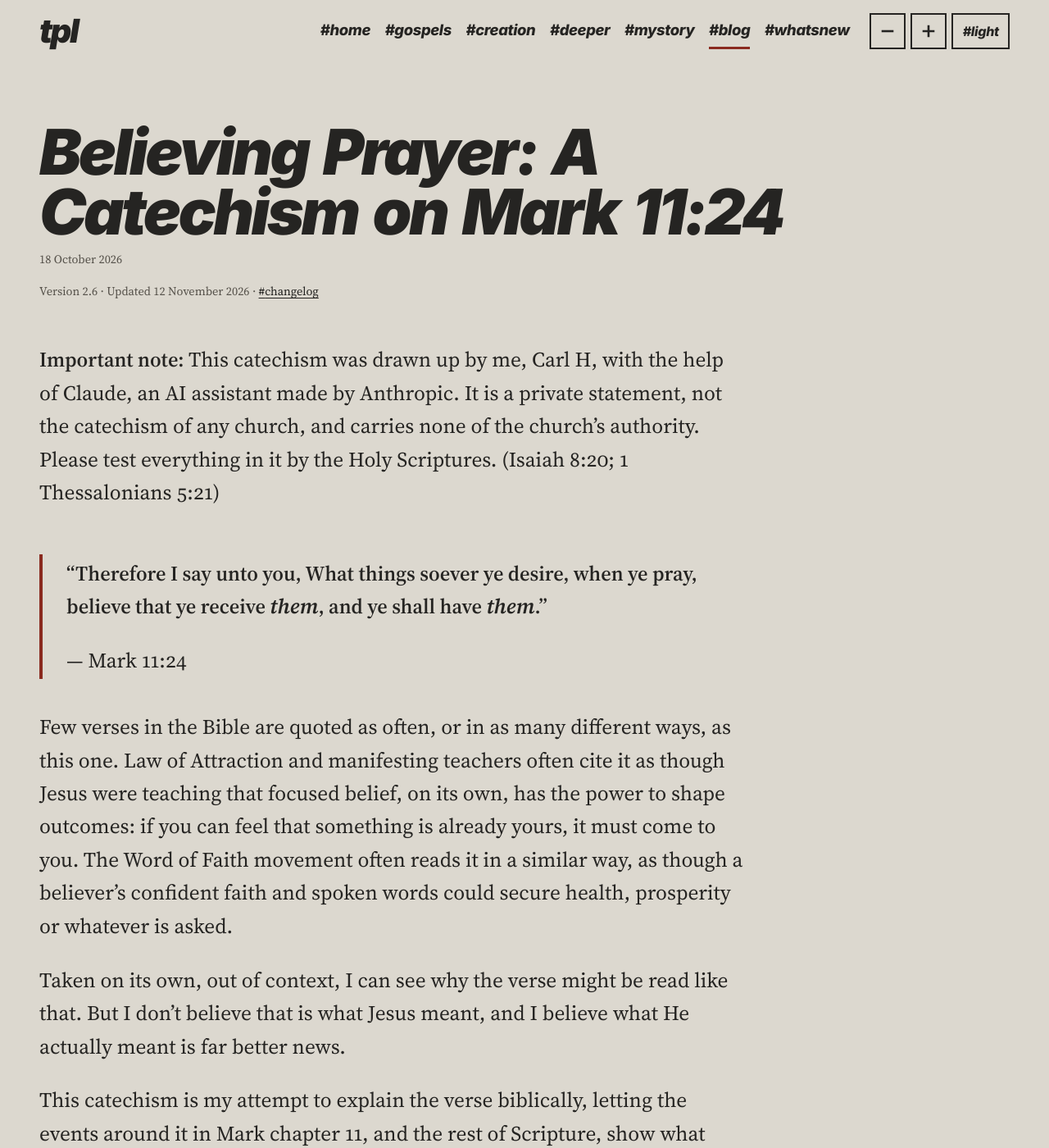
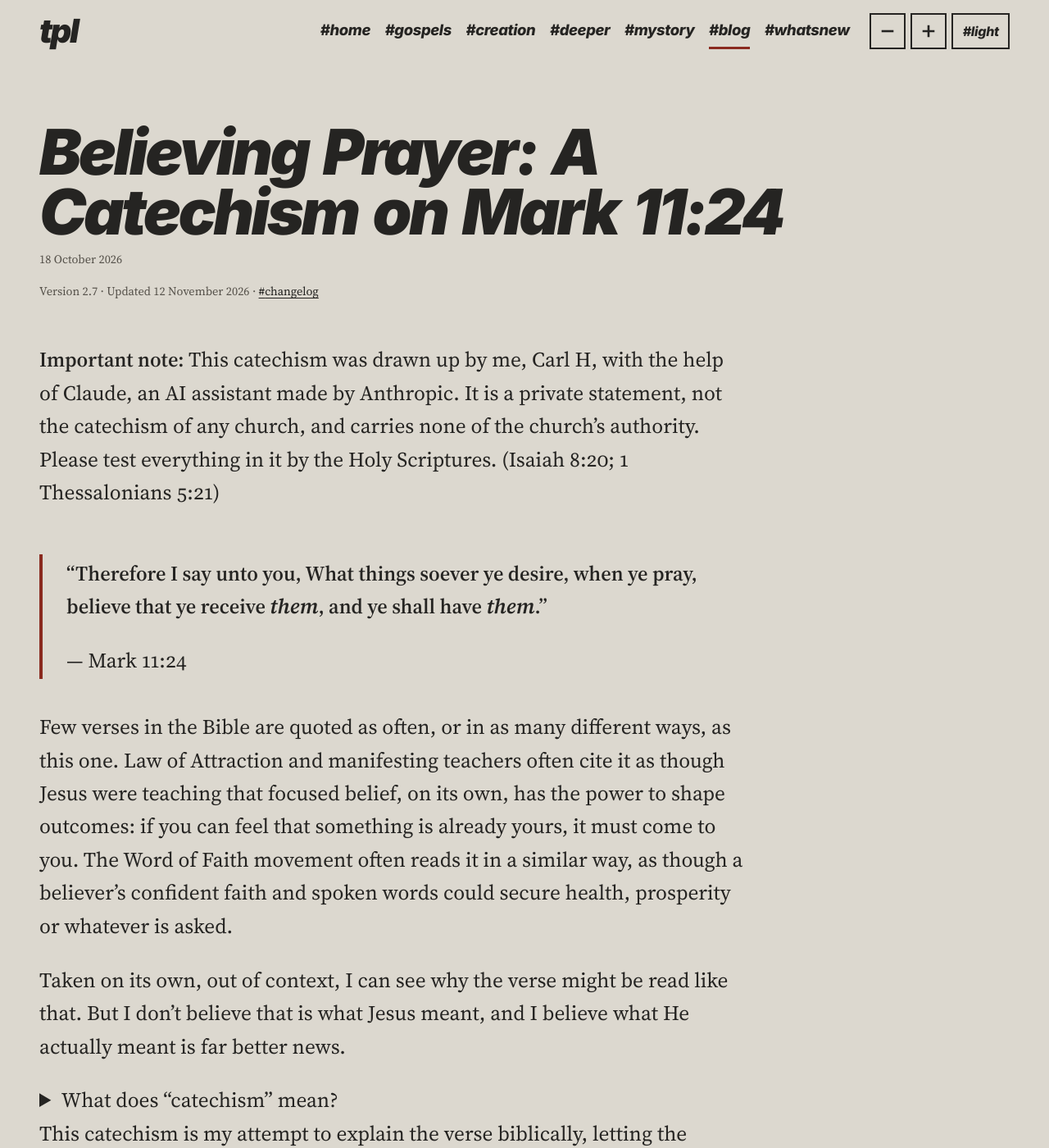
Before and after one commit to ForestWalkUK/truthpeaceandlove, a Jekyll site: the page built from _posts/2026-10-18-believing-prayer-catechism-mark-11-24.md, in a window 1280 px wide and 1400 px high. Shown: the whole window at 82% size. Built offline with Jekyll 4.4.1, drawn with Linux system fonts in a browser that asks for light colours; part of the change alters nothing that is shown.

Commit message:
Catechism v2.7: add expandable explanation of the word catechism
Co-Authored-By: Claude Opus 5.5 <noreply@anthropic.com>

```diff
--- a/_posts/2026-10-18-believing-prayer-catechism-mark-11-24.md
+++ b/_posts/2026-10-18-believing-prayer-catechism-mark-11-24.md
@@ -3,6 +3,9 @@ title: "Believing Prayer: A Catechism on Mark 11:24"
 sections: [otherbeliefs, deeper]
 document: catechism
 changes:
+  - version: "2.7"
+    date: 2026-11-12
+    note: "An expandable line added to the introduction, explaining the word “catechism” and its origin in the Greek katēcheō (Luke 1:4)."
   - version: "2.6"
     date: 2026-11-12
     note: "Q. 38: Christ as the Saviour of the world, setting creation free from the effects of the fall; the “all things” of Romans 8:32 crowned by God giving Himself to His people for ever, in the new heavens and the new earth; references added."
@@ -62,6 +65,11 @@ changes:
 Few verses in the Bible are quoted as often, or in as many different ways, as this one. Law of Attraction and manifesting teachers often cite it as though Jesus were teaching that focused belief, on its own, has the power to shape outcomes: if you can feel that something is already yours, it must come to you. The Word of Faith movement often reads it in a similar way, as though a believer’s confident faith and spoken words could secure health, prosperity or whatever is asked.
 
 Taken on its own, out of context, I can see why the verse might be read like that. But I don’t believe that is what Jesus meant, and I believe what He actually meant is far better news.
+
+<details>
+<summary>What does “catechism” mean?</summary>
+<p>The word “catechism” comes from the Greek <em>katēcheō</em>, meaning to teach by word of mouth, literally to “sound down” into someone’s ears (it is related to our word “echo”). The New Testament uses it of being taught the things of God: Luke wrote his Gospel so that Theophilus might know the certainty of the things “wherein thou hast been instructed” (Luke 1:4). A catechism, then, is simply a way of teaching by questions and answers, so that the main truths of a subject can be learned, remembered and passed on. Christians have used catechisms in this way for centuries, especially to teach children and those new to the faith.</p>
+</details>
 
 This catechism is my attempt to explain the verse biblically, letting the events around it in Mark chapter 11, and the rest of Scripture, show what Jesus was saying. It follows the question-and-answer pattern of the Westminster catechisms, but in plain modern English, with Bible references after each answer so that you can check everything for yourself. Whether you are a Christian, someone exploring manifesting, or simply curious, you are very welcome here. If you are reading on a desktop computer, you can hover over any Bible reference to read the verse itself.
 
```
